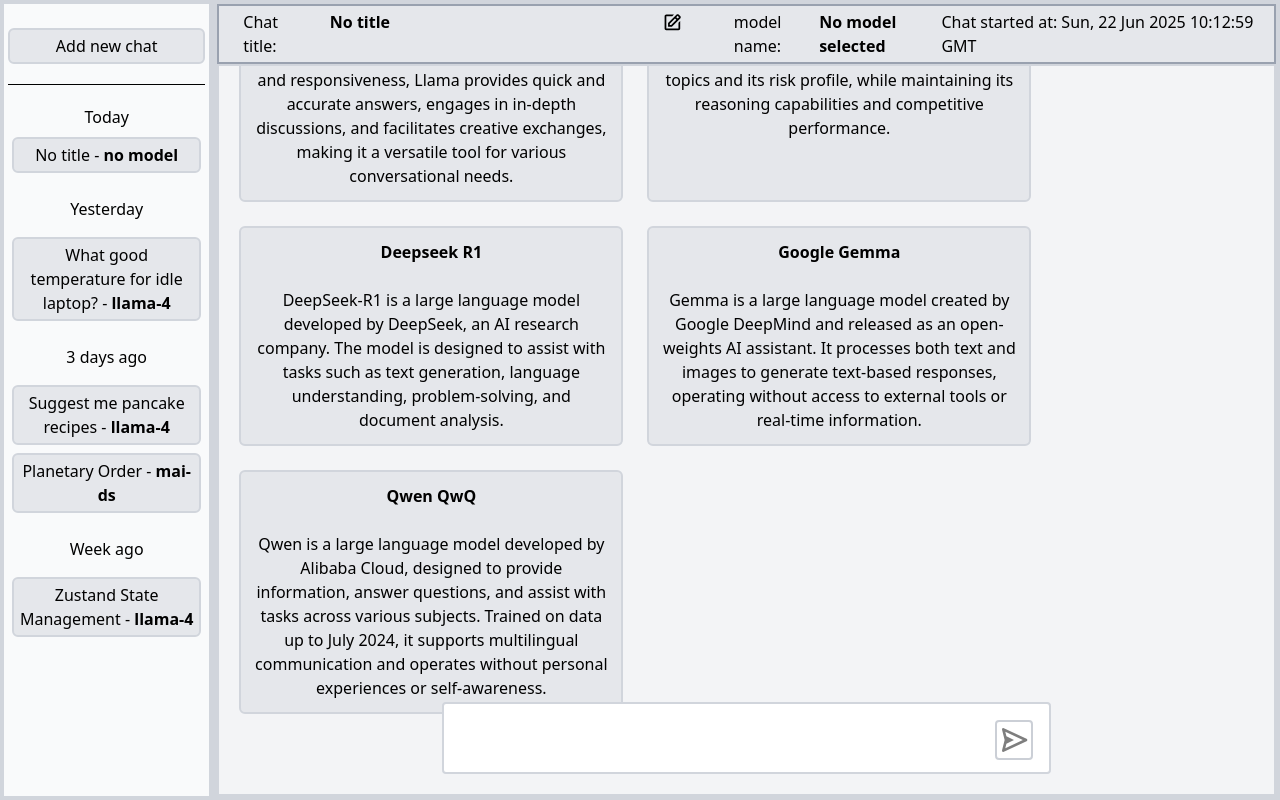
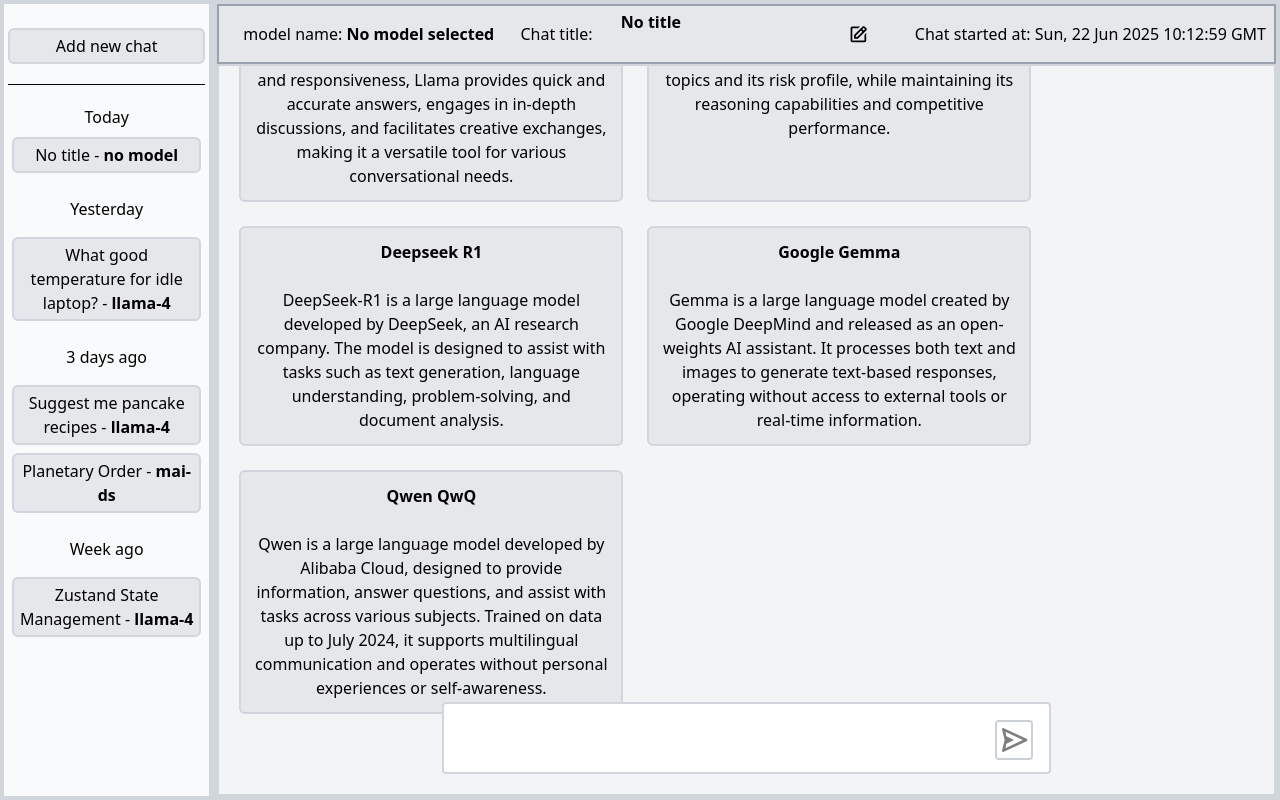
Before and after one commit to BMike903/LLM-front, a React (Vite) app: page / in a window 1280 px wide. Built offline with nearby package versions, Linux system fonts and the light colour scheme.

Commit message:
removed fixed width of titleInput

```diff
--- a/src/App.tsx
+++ b/src/App.tsx
@@ -59,8 +59,12 @@ function App() {
         id="chatBox"
         className="flex h-full flex-5/6 flex-col border-4 border-solid border-gray-300 bg-gray-100 dark:border-gray-600 dark:bg-black"
       >
-        <div className="flex flex-row justify-between border-2 border-solid border-gray-400 bg-gray-200 p-1 px-2 pl-6 dark:border-gray-600 dark:bg-black">
-          <div className="flex flex-row">
+        <div className="flex flex-row items-center justify-between gap-6 border-2 border-solid border-gray-400 bg-gray-200 p-1 px-2 pl-6 dark:border-gray-600 dark:bg-black">
+          <div>
+            {"model name:\u00A0"}
+            <b>{model ? model.name : "No model selected"}</b>
+          </div>
+          <div className="flex flex-row items-center">
             {"Chat title: \u00A0"}
             <b className="mx-5">
               <CurrentChatTitleInput
@@ -69,9 +73,8 @@ function App() {
                 chatID={currentChatId}
               />
             </b>
-            {"model name:\u00A0"}
-            <b>{model ? model.name : "No model selected"}</b>
           </div>
+
           <div>Chat started at: {new Date(startDate).toUTCString()}</div>
         </div>
 
--- a/src/components/titleInput.tsx
+++ b/src/components/titleInput.tsx
@@ -39,7 +39,7 @@ function CurrentChatTitleInput({
   );
   const setTitleTipStatus = useChatsStore((state) => state.setTitleTipStatus);
 
-  const inputRef = useRef<HTMLInputElement>(null);
+  const inputRef = useRef<HTMLTextAreaElement>(null);
   const [isEditing, setIsEditing] = useState(false);
   const [inputTitle, setInputTitle] = useState(
     selectTitleOrFirstMessage(title, firstMessage),
@@ -82,7 +82,7 @@ function CurrentChatTitleInput({
     setTitleTipStatus(chatID, "empty");
   };
 
-  const handleEnterPress = (e: React.KeyboardEvent<HTMLInputElement>) => {
+  const handleEnterPress = (e: React.KeyboardEvent<HTMLTextAreaElement>) => {
     if (e.key === "Enter") {
       handleSubmit();
     }
@@ -157,13 +157,13 @@ function CurrentChatTitleInput({
   };
 
   return (
-    <div className="flex w-96 flex-row gap-3">
-      <input
+    <div className="flex h-auto flex-row gap-3">
+      <textarea
         disabled={!isEditing || titleTipStatus === "fetching"}
         value={inputTitle}
         onChange={(e) => setInputTitle(e.target.value)}
         ref={inputRef}
-        className="w-80"
+        className="h-auto flex-2/3 resize-none"
         onKeyDown={handleEnterPress}
       />
 
```
